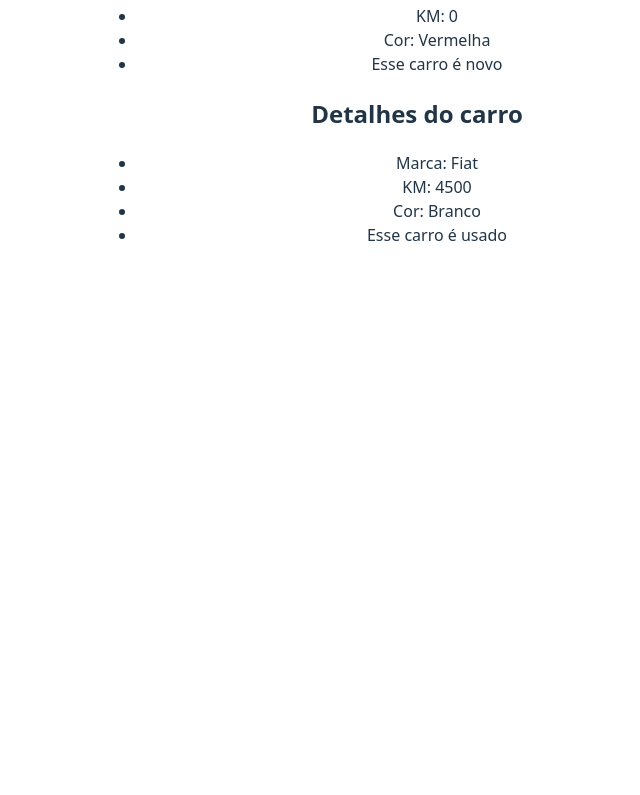
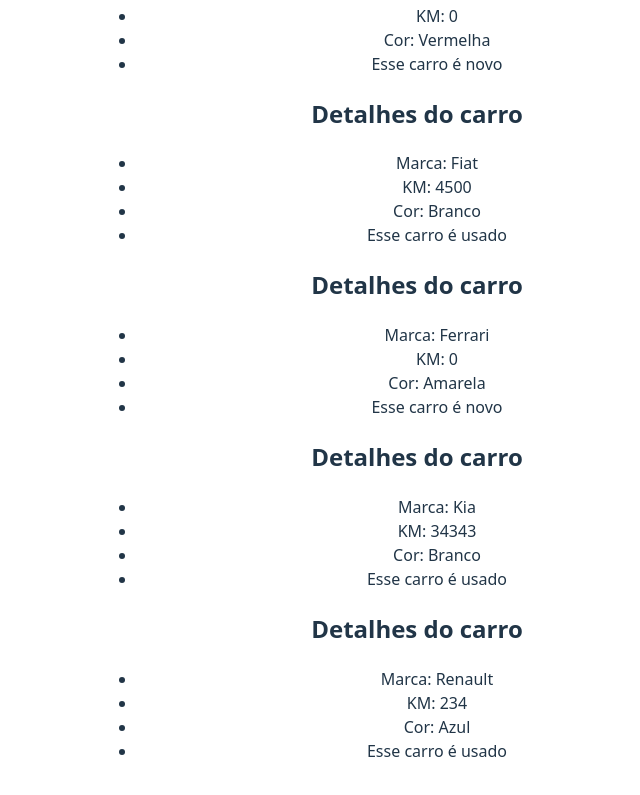
Before and after one commit to Welberth77/React-curso, a React (Vite) app in the folder 3_Avançando_em_React/avancando_react/: page / in a window 1280 px wide. Shown: the part 2331-3126 px from the top of the page, without its empty margins (223-863 px from the left). Before the commit the page ends 2626 px from the top, so only its background shows below. Built offline with nearby package versions, Linux system fonts and the light colour scheme.

Commit message:
reutilização de componentes com loops, utilizando renderização de listas, reaproveitamento de componentes, props e o map

```diff
--- a/3_Avançando_em_React/avancando_react/src/App.jsx
+++ b/3_Avançando_em_React/avancando_react/src/App.jsx
@@ -13,8 +13,13 @@
 
 function App() {
   const [count, setCount] = useState(0)
+  const[name] = useState("Wel")
 
-  const[name] = useState("Wel")
+  const cars = [
+    {id: 1, brand: "Ferrari", color: "Amarela", newCar: true, km: 0},
+    {id: 2, brand: "Kia", color: "Branco", newCar: false, km: 34343},
+    {id: 3, brand: "Renault", color: "Azul", newCar: false, km: 234}
+  ]
 
   return (
     <>
@@ -37,6 +42,10 @@
       {/* Reaproveitando */}
       <CarDetails brand="Ford" km={0} color="Vermelha" newCar={true}/>
       <CarDetails brand="Fiat" km={4500} color="Branco" newCar={false}/>
+      {/* Loop em array de objetos */}
+      {cars.map((car) => (
+        <CarDetails brand={car.brand} km={car.km} color={car.color} newCar={car.newCar} />
+      ))}
     </>
   )
 }
```
